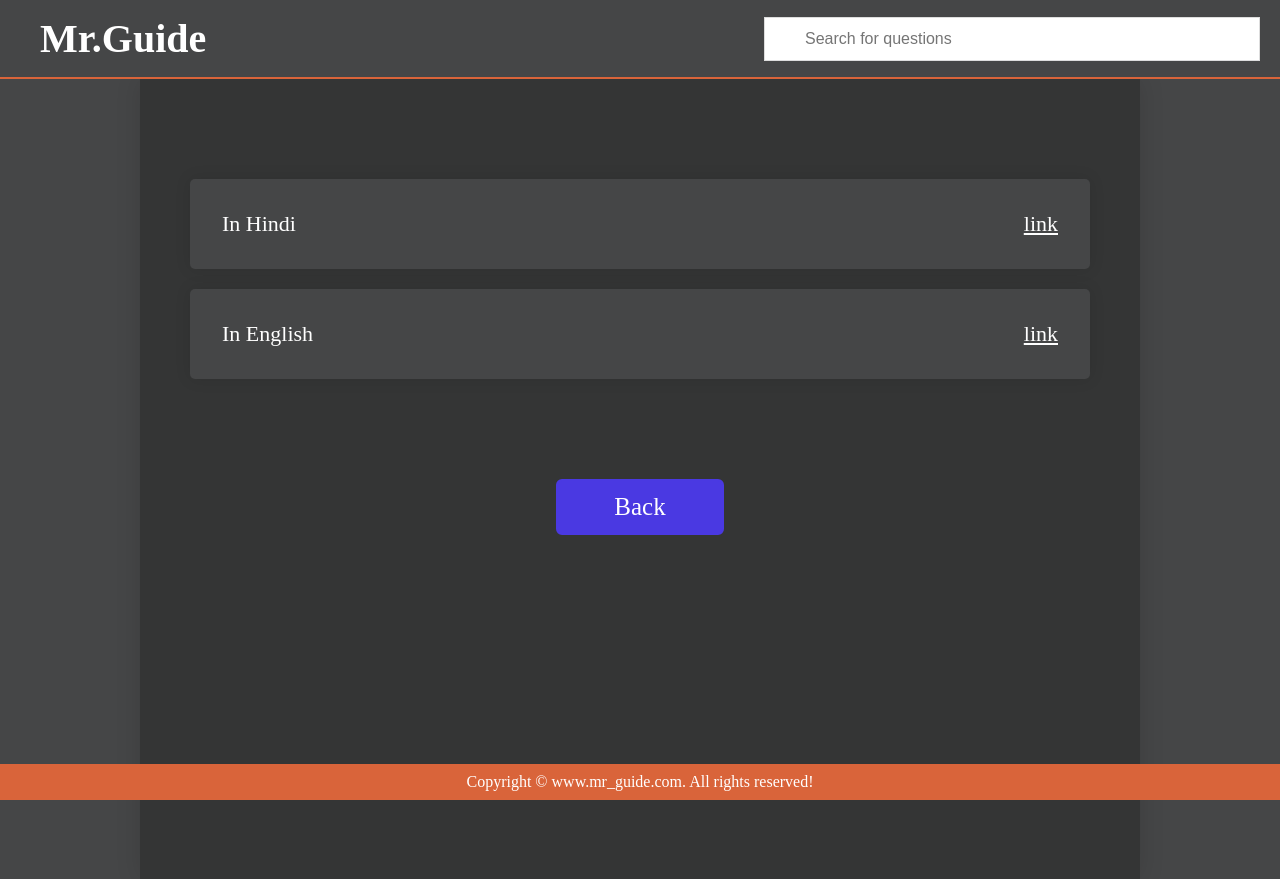
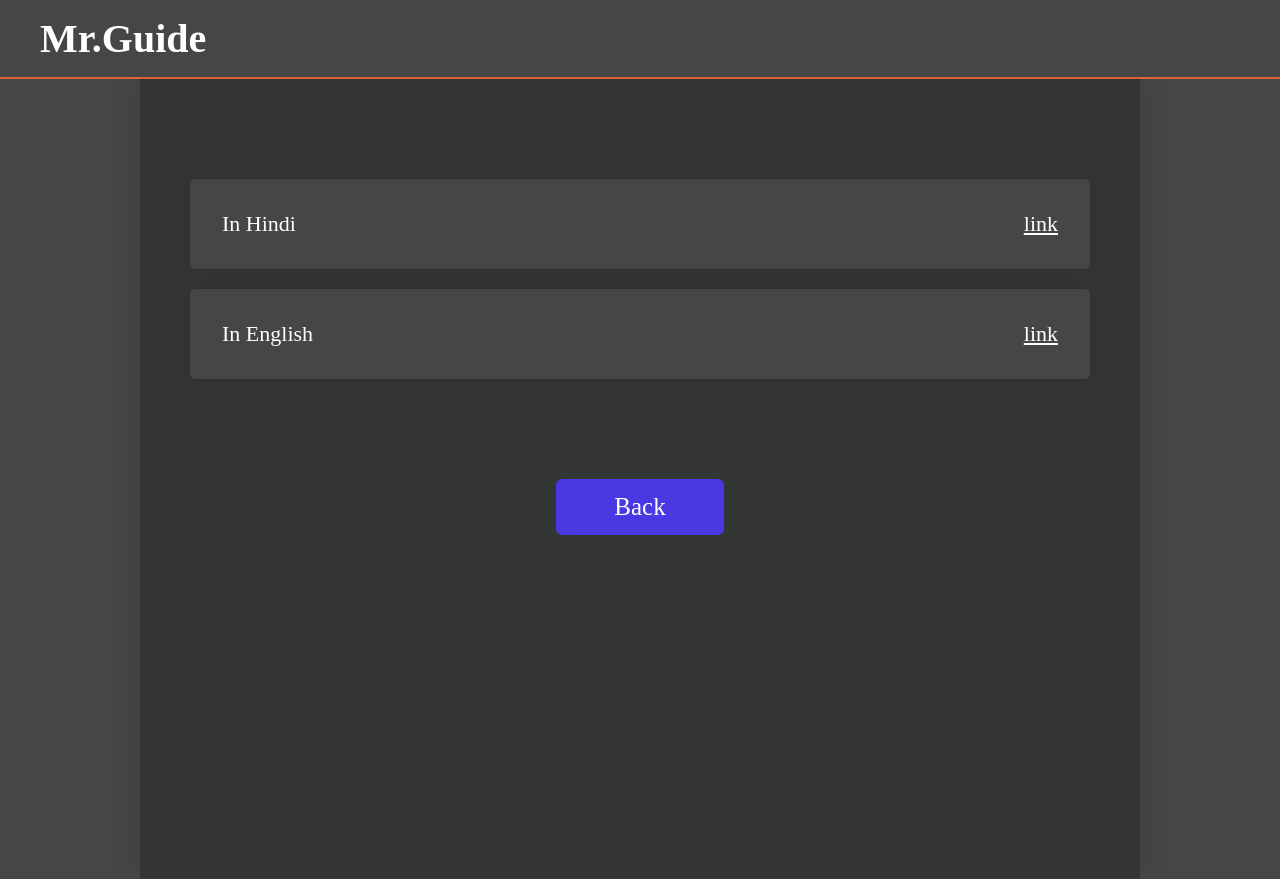
Before and after one commit to GeekyNaved/MrGuide, a plain HTML site: page php&Mysql.html in a window 1280 px wide. Drawn offline with Linux system fonts and the light colour scheme.

Commit message:
Update php&Mysql.html

```diff
--- a/php&Mysql.html
+++ b/php&Mysql.html
@@ -14,7 +14,7 @@
 <body>
 	<nav id="navbar">
 		<h1 class="h-primary">Mr.Guide</h1>
-		<input type="text" id="myInput" onkeyup="myFunction()" placeholder="Search for questions">
+
 	</nav>
 <div class="main">
 <div class="max-width vh">
@@ -39,11 +39,6 @@
 	</div>
 </div>
 
-	<footer class="fixed">
-		<div class="text-center">
-			Copyright &copy; www.mr_guide.com. All rights reserved!
-		</div>
-	</footer>
 <script src="js/main.js"></script>
 </body>
 
```
